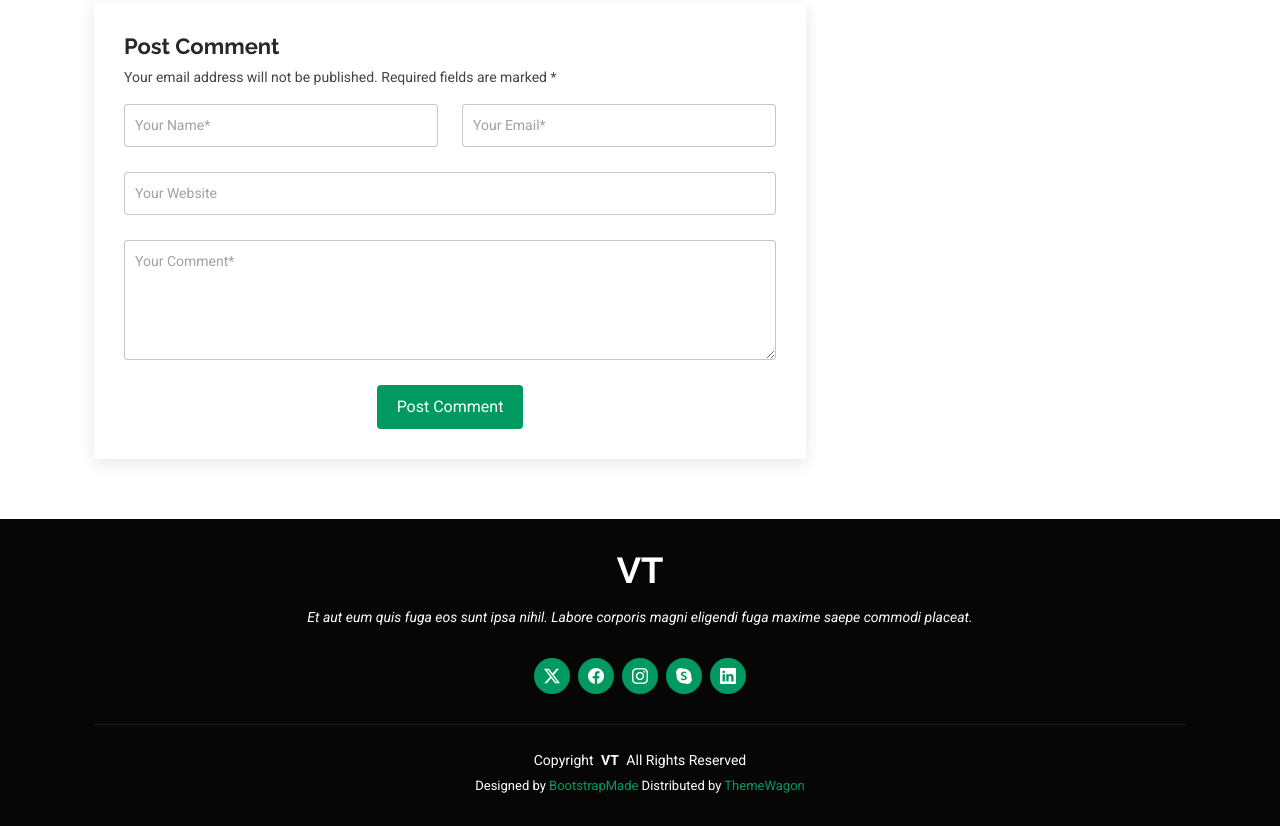
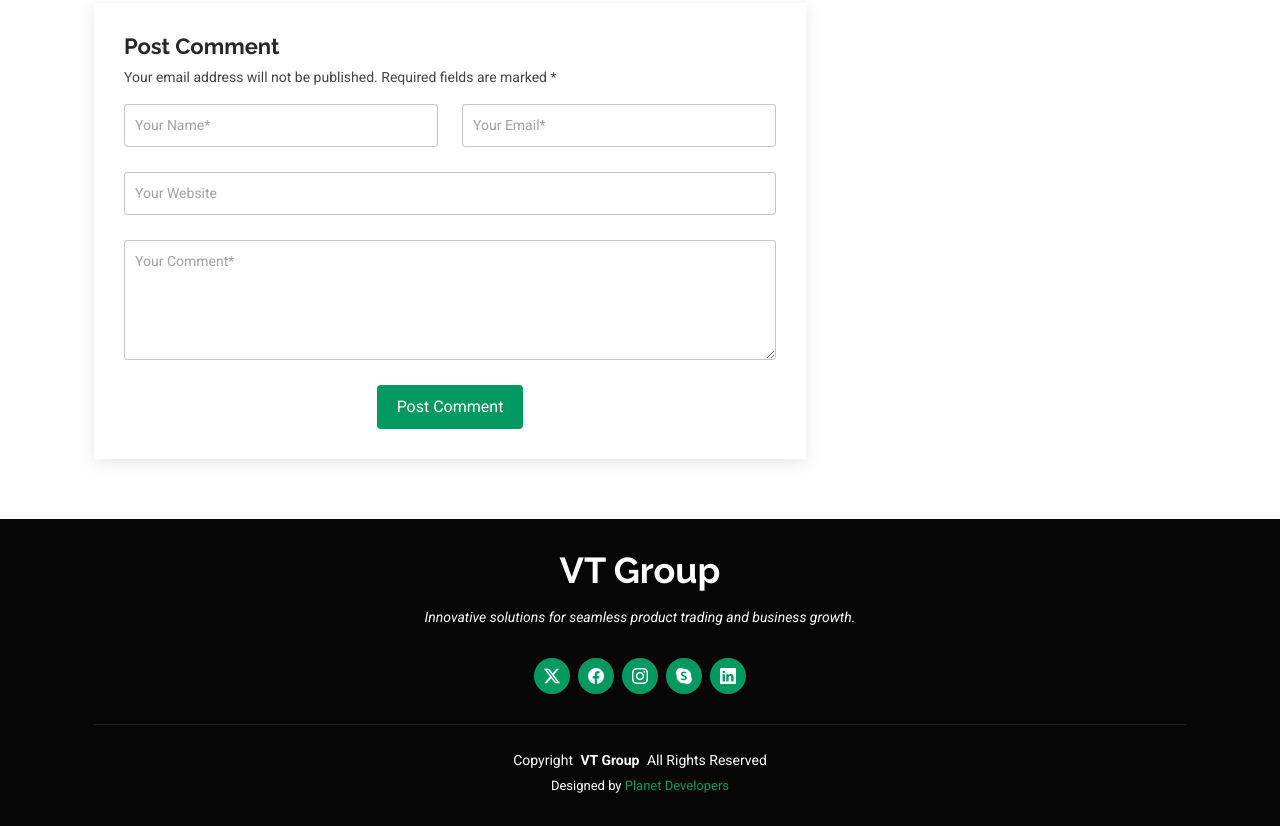
Before and after one commit to shivatechnology23/vt-trade-website, a plain HTML site: page blog-details.html in a window 1280 px wide. Shown: the part 4134-4960 px from the top of the page. Drawn offline with Linux system fonts and the light colour scheme.

Commit message:
test0014

```diff
--- a/blog-details.html
+++ b/blog-details.html
@@ -454,8 +454,8 @@
 
   <footer id="footer" class="footer dark-background">
     <div class="container">
-      <h3 class="sitename">VT</h3>
-      <p>Et aut eum quis fuga eos sunt ipsa nihil. Labore corporis magni eligendi fuga maxime saepe commodi placeat.</p>
+      <h3 class="sitename">VT Group</h3>
+      <p>Innovative solutions for seamless product trading and business growth.</p>
       <div class="social-links d-flex justify-content-center">
         <a href=""><i class="bi bi-twitter-x"></i></a>
         <a href=""><i class="bi bi-facebook"></i></a>
@@ -465,14 +465,14 @@
       </div>
       <div class="container">
         <div class="copyright">
-          <span>Copyright</span> <strong class="px-1 sitename">VT</strong> <span>All Rights Reserved</span>
+          <span>Copyright</span> <strong class="px-1 sitename">VT Group</strong> <span>All Rights Reserved</span>
         </div>
         <div class="credits">
           <!-- All the links in the footer should remain intact. -->
           <!-- You can delete the links only if you've purchased the pro version. -->
           <!-- Licensing information: https://bootstrapmade.com/license/ -->
           <!-- Purchase the pro version with working PHP/AJAX contact form: [buy-url] -->
-          Designed by <a href="https://bootstrapmade.com/">BootstrapMade</a> Distributed by <a href=“https://themewagon.com>ThemeWagon
+          Designed by <a href="https://planetdevelopers.com/">Planet Developers</a>
         </div>
       </div>
     </div>
```
Also changed, not shown: blog.html (+4 -4 lines), index.html (+3 -3 lines).
